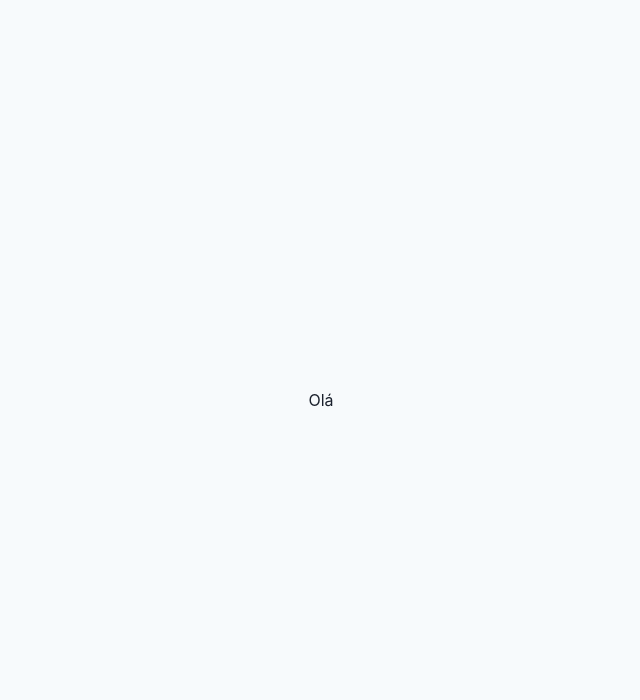
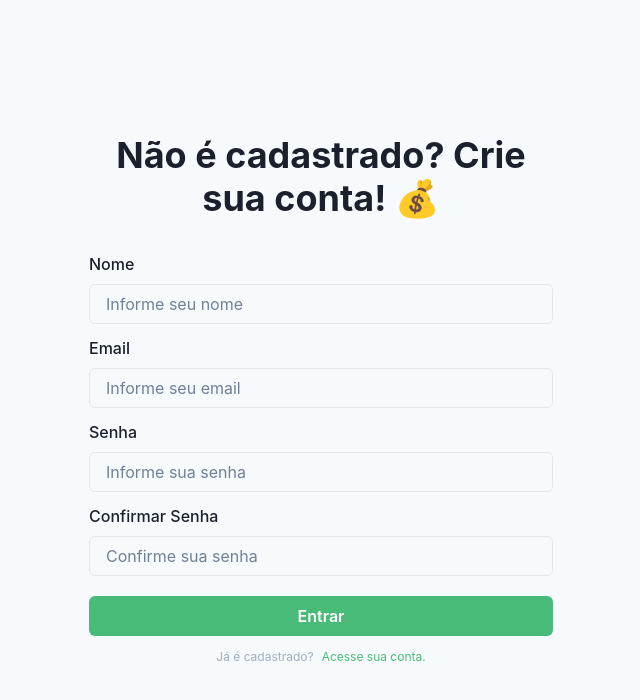
Before and after one commit to wallieapp/wallie-ui, a React (Create React App) app: page /sign-up in a window 1280 px wide. Shown: the top 700 px of the page, without its empty margins (319-959 px from the left). Built offline with nearby package versions, Linux system fonts and the light colour scheme; no server answers.

Commit message:
feat(register): creating register flow screen with integration

```diff
--- a/src/Root.js
+++ b/src/Root.js
@@ -21,7 +21,7 @@ const Root = () => (
 	<>
         <ToastContainer/>
         <ChakraProvider>
-            <Router basename="/home">
+            <Router basename="/">
                 <Switch>
                     <Route exact path="/(login|sign-up|forgot-password|reset-password|activate|register-success)" component={Auth} />
                 </Switch>
--- a/src/components/SignUp/SignUp.jsx
+++ b/src/components/SignUp/SignUp.jsx
@@ -1,15 +1,22 @@
 import { React } from "react";
-import { PropTypes } from 'prop-types';
+import { PropTypes } from "prop-types";
+
+import { Formik } from 'formik';
 
 import {
+	Box,
 	Flex,
+	Text,
+	Link,
+	Input,
+	Stack,
+	Button,
+	Heading,
+	FormLabel,
 	useColorModeValue
 } from "@chakra-ui/react";
 
-const SignUp = ({
-    error,
-    loading
- }) => {
+const SignUp = ({ error, loading, onLoginClick, onRegisterClick }) => {
   return (
     <Flex
 		minH={"100vh"}
@@ -17,14 +24,62 @@ const SignUp = ({
 		justify={"center"}
 		bg={useColorModeValue("gray.50", "gray.800")}
 	>
-            Olá
+		<Stack spacing={8} mx={"auto"} maxW={"lg"} py={12} px={6}>
+                <Stack align={"center"}>
+					<Heading fontSize={"4xl"} textAlign={'center'}>
+                        Não é cadastrado? Crie sua conta! 💰
+                    </Heading>
+                </Stack>
+                <Formik initialValues={{ email: '', password: '' }} onSubmit={onRegisterClick}>
+                        {({ values, handleChange, handleSubmit }) => (
+                            <Box>
+                                <Stack>
+                                    <FormLabel margin={0}>Nome</FormLabel>
+                                    <Input type={'text'} name={'name'} disabled={loading} placeholder="Informe seu nome" onChange={handleChange} />
+                                </Stack>
+
+                                <Stack>
+                                    <FormLabel margin={0} marginTop={3}>Email</FormLabel>
+                                    <Input type={'email'} name={'email'} disabled={loading} placeholder="Informe seu email" onChange={handleChange} />
+                                </Stack>
+
+                                <Stack direction={'column'} marginTop={3}>
+									<FormLabel margin={0} >Senha</FormLabel>
+                                    <Input type={'password'} name={'password'} disabled={loading} placeholder="Informe sua senha" onChange={handleChange} />
+                                </Stack>
+
+                                <Stack direction={'column'} marginTop={3}>
+									<FormLabel margin={0}>Confirmar Senha</FormLabel>
+                                    <Input type={'password'} name={'confirm_password'} disabled={loading} placeholder="Confirme sua senha" onChange={handleChange} />
+                                </Stack>
+
+                                <Stack spacing={10}>
+                                    <Button bg={"green.400"} color={"white"} _hover={{ bg: "green.500" }} onClick={handleSubmit} disabled={!values.email || !values.password} marginTop={5} isLoading={loading}>
+                                        Entrar
+                                    </Button>
+                                </Stack>
+
+                                <Stack fontSize='xs' direction={{ base: "column", sm: "row" }} align={"center"} justify={"center"} marginTop={3}>
+                                    <Text color={"gray.400"}>
+                                        Já é cadastrado?
+                                    </Text>
+                                    <Link color={"green.400"} onClick={onLoginClick}>
+                                        Acesse sua conta.
+                                    </Link>
+                                </Stack>
+                            </Box>
+                        )}
+                    </Formik>
+            </Stack>
     </Flex>
   );
 };
 
 SignUp.propTypes = {
 	error: PropTypes.string,
-	loading: PropTypes.bool.isRequired
+	loading: PropTypes.bool.isRequired,
+	onLoginClick: PropTypes.func.isRequired,
+	onRegisterClick: PropTypes.func.isRequired
 };
 
 export default SignUp;
--- a/src/containers/SignUp/SignUp.js
+++ b/src/containers/SignUp/SignUp.js
@@ -1,4 +1,8 @@
+import { get } from 'lodash';
+import { toast } from 'react-toastify';
 import { React, useState } from 'react';
+
+import { register } from '../../services/auth';
 
 import SignUp from '../../components/SignUp';
 
@@ -6,9 +10,65 @@ const SignUpContainer = props => {
     const [error, setError] = useState('');
 	const [loading, setLoading] = useState(false);
 
+    const onLoginClick = () => props.history.push('/login');
+
+    const onRegisterClick = async ({ name, email, password, confirm_password }) => {
+        if (password !== confirm_password) {
+            toast.error('As senhas não coincidem', {
+                position: 'bottom-center',
+                autoClose: 2000,
+                hideProgressBar: false,
+                closeOnClick: true,
+                pauseOnHover: true,
+                draggable: true
+            });
+
+            return;
+        }
+
+        const response = await register({ name, email, password, confirm_password });
+
+		setLoading(false);
+
+		if (response.data && (response.data.status === 'success')) {
+            toast.success('Conta criada com sucesso', {
+                position: 'bottom-center',
+                autoClose: 2000,
+                hideProgressBar: false,
+                closeOnClick: true,
+                pauseOnHover: false,
+                draggable: true
+            });
+
+			props.history.push('/login');
+		} else {
+            const mappedErrorCodes = {
+                INVALID_USER: 'Dados inválidos.'
+            };
+
+            const errorData = get(response.data, 'data');
+
+            console.log(mappedErrorCodes[errorData]);
+
+			setError(mappedErrorCodes[errorData] || 'Algum erro aconteceu, tente novamente mais tarde.');
+
+            toast.error(error, {
+                position: 'bottom-center',
+                autoClose: 5000,
+                hideProgressBar: false,
+                closeOnClick: true,
+                pauseOnHover: true,
+                draggable: true,
+                progress: undefined,
+            });
+		}
+    };
+
     return <SignUp
             error={error}
             loading={loading}
+            onLoginClick={onLoginClick}
+            onRegisterClick={onRegisterClick}
         />
 };
 
--- a/src/services/auth.js
+++ b/src/services/auth.js
@@ -5,3 +5,9 @@ export const authenticate = ({ email, password }) => client({
 	url: '/auth/login',
 	data: { email, password }
 });
+
+export const register = ({ name, email, password, confirm_password }) => client({
+	method: 'post',
+	url: '/auth/register',
+	data: { name, email, password, confirm_password }
+});
```
Also changed, not shown: src/components/Login/Login.jsx (indentation only). Lines whose indentation alone changed are shown as unchanged.
